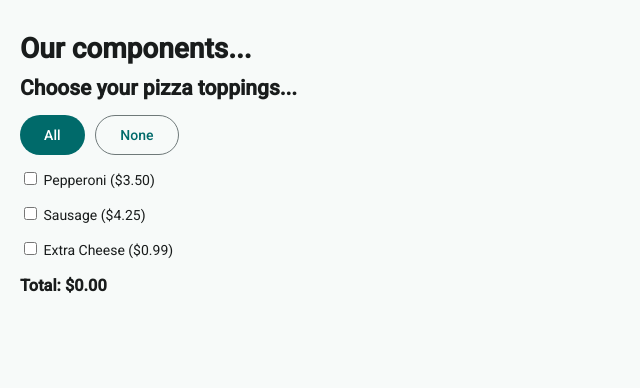
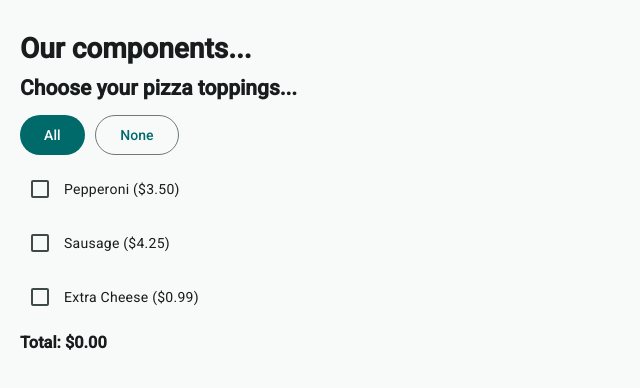
Before and after one commit to 2026-fall-jsf/angular-components, an Angular app: page / in a window 1280 px wide. Shown: the top 388 px of the page, without its empty margins (0-640 px from the left). Built offline with nearby package versions, Linux system fonts and the light colour scheme.

Commit message:
checkboxes groovy...

```diff
--- a/src/app/pizza-toppings/pizza-toppings.html
+++ b/src/app/pizza-toppings/pizza-toppings.html
@@ -17,13 +17,12 @@
 
 @for (topping of avaliablePizzaToppings(); track topping) {
     <p>
-        <label>
-            <input type="checkbox"
-                [checked]="topping.checked"
-                (change)="toggleTopping(topping)"
-            />
-           {{ topping.name }} ({{ topping.price | currency }})
-        </label>
+        <mat-checkbox
+            [checked]="topping.checked"
+            (change)="toggleTopping(topping)"
+        >
+            {{ topping.name }} ({{ topping.price | currency }})
+        </mat-checkbox>
     </p>
 }
 
--- a/src/app/pizza-toppings/pizza-toppings.ts
+++ b/src/app/pizza-toppings/pizza-toppings.ts
@@ -2,11 +2,13 @@
 import { PizzaService, PizzaTopping } from '../pizza.service';
 import { CurrencyPipe } from '@angular/common';
 import { MatButtonModule } from '@angular/material/button';
+import { MatCheckbox, MatCheckboxModule } from '@angular/material/checkbox';
 
 @Component({
   imports: [
     CurrencyPipe,
     MatButtonModule,
+    MatCheckboxModule,
   ],
   selector: 'app-pizza-toppings',
   styleUrl: './pizza-toppings.css',
```
